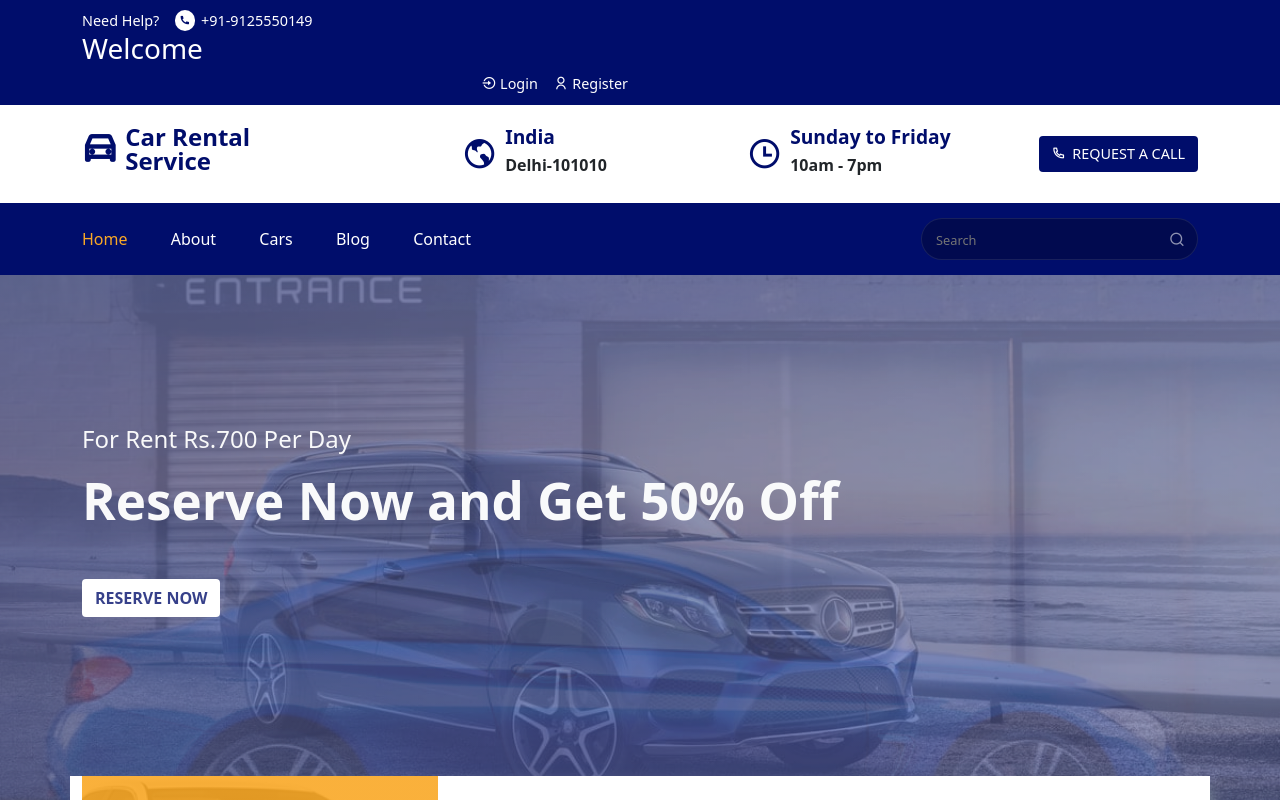
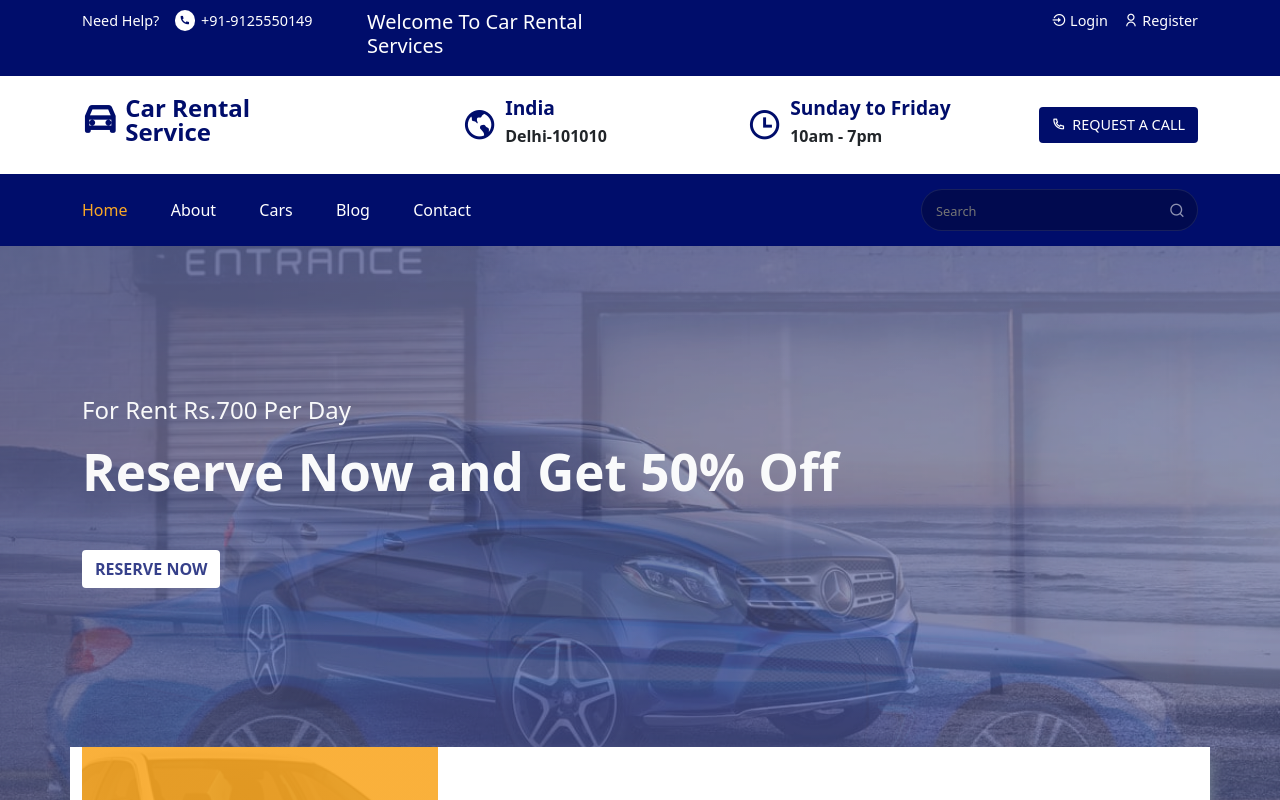
Before and after one commit to Venkateshjakkam/Car_Rental_App, a React (Create React App) app: page /home in a window 1280 px wide. Shown: the top 800 px of the page. Built offline with nearby package versions, Linux system fonts and the light colour scheme; no server answers.

Commit message:
CSS Commit

```diff
--- a/src/components/Header/Header.jsx
+++ b/src/components/Header/Header.jsx
@@ -5,7 +5,6 @@ import "../../styles/header.css";
 import { signOut } from "firebase/auth";
 import { auth, db } from "../../firebase";
 import { doc, getDoc } from "firebase/firestore";
-
 
 const navLinks = [
   {
@@ -36,7 +35,6 @@ const Header = () => {
 
   // Function to fetch user data
   const fetchUserData = async (user) => {
-
     console.log("Fetching user data for user: ", user.uid);
     try {
       const docRef = doc(db, "Users", user.uid);
@@ -50,17 +48,15 @@ const Header = () => {
     } catch (error) {
       console.error("Error fetching user data:", error);
     }
-
   };
 
   useEffect(() => {
-
     const unsubscribe = auth.onAuthStateChanged((user) => {
       if (user) {
-        console.log("Fetch user Data", user)
+        console.log("Fetch user Data", user);
         fetchUserData(user);
       } else {
-        console.log("Fetch user Data no user has been noted yet")
+        console.log("Fetch user Data no user has been noted yet");
         setUserDetails(null);
       }
     });
@@ -82,7 +78,6 @@ const Header = () => {
 
   return (
     <header className="header">
-
       {/* ============ header top ============ */}
       <div className="header__top">
         <Container>
@@ -95,39 +90,19 @@ const Header = () => {
                 </span>
               </div>
             </Col>
+            <Col>
+            <div className="header__top_center">
+
                 {userDetails ? (
-              <h3 style={{ color: "white" }}>
+                  <h5 style={{ color: "white" }}>
                     Welcome {userDetails?.firstName}
-              </h3>
+                  </h5>
                 ) : (
-              <h3 style={{ color: "white" }}>Welcome </h3>
+                  <h5 style={{ color: "white" }}>Welcome To Car Rental Services </h5>
                 )}
 
-
-
-
-          {/* <Col lg="6" md="6" sm="6">
-     <div className="header__top__right d-flex align-items-center justify-content-end gap-3">
-     {!userDetails ? (
-      <Link to="/login" className="btn login-btn d-flex align-items-center gap-1">
-        <i className="ri-login-circle-line"></i> Login
-      </Link>
-      ) : (
-        <Link
-        to="/home"
-        className="btn logout-btn d-flex align-items-center gap-1"
-        onClick={logOut}
-      >
-           <i className="ri-login-circle-line"></i> LogOut
-      </Link>
-    )}
-      <Link to="/register" className="btn register-btn d-flex align-items-center gap-1">
-      <i className="ri-user-line"></i> Register
-    </Link>
             </div>
-</Col> */}
-
-
+            </Col>
 
             <Col lg="6" md="6" sm="6">
               <div className="header__top__right d-flex align-items-center justify-content-end gap-3">
@@ -144,7 +119,10 @@ const Header = () => {
                     <i className="ri-login-circle-line"></i> LogOut
                   </Link>
                 )}
-                <Link to="/register" className="d-flex align-items-center gap-1">
+                <Link
+                  to="/register"
+                  className="d-flex align-items-center gap-1"
+                >
                   <i className="ri-user-line"></i> Register
                 </Link>
               </div>
@@ -160,10 +138,7 @@ const Header = () => {
             <Col lg="4" md="3" sm="4">
               <div className="logo">
                 <h1>
-                  <Link
-                    to="/home"
-                    className="d-flex align-items-center gap-2"
-                  >
+                  <Link to="/home" className="d-flex align-items-center gap-2">
                     <i className="ri-car-line"></i>
                     <span>
                       Car Rental <br /> Service
@@ -228,9 +203,7 @@ const Header = () => {
                   <NavLink
                     to={item.path}
                     className={(navClass) =>
-                      navClass.isActive
-                        ? "nav__active nav__item"
-                        : "nav__item"
+                      navClass.isActive ? "nav__active nav__item" : "nav__item"
                     }
                     key={index}
                   >
```
Lines whose indentation alone changed are shown as unchanged.
